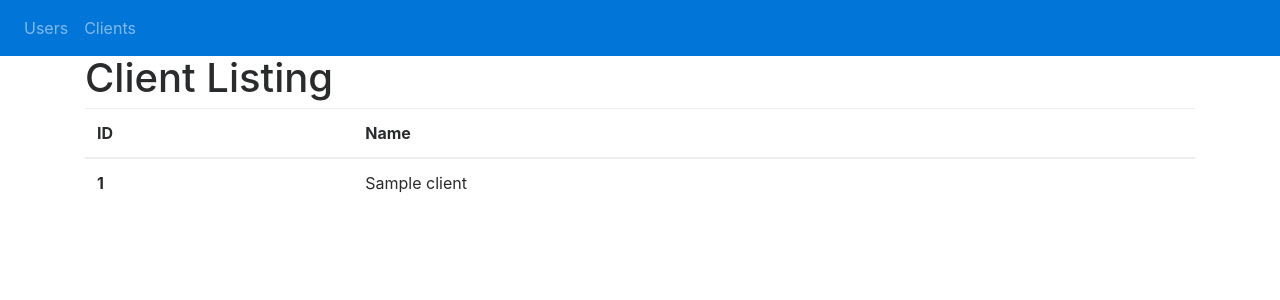
After one commit to OnlyHeStandsHere/notify, a Flask app: template client/templates/clients.html in a window 1280 px wide. The commit adds this page. Shown: the top 300 px of the page. Run offline with Flask 2, Linux system fonts and the light colour scheme; the template is opened without the code that fills it: most values are stand-ins (such as "Sample title", 1, 10 or a date in 2020); some libraries are stand-ins or nearby versions.

Commit message:
added clients listing

```diff
--- /dev/null
+++ b/client/static/clients.js
@@ -0,0 +1,17 @@
+console.log('script loaded for clients');
+
+var app = new Vue({
+    el: '#app',
+    delimiters: ['[[', ']]'],
+    data:{
+        clients: [],
+    },
+
+    created(){
+        fetch('http://127.0.0.1:5000/clients/api/index')
+            .then(response => response.json())
+            .then(json => {
+                this.clients = json
+            })
+    }
+});
--- /dev/null
+++ b/client/templates/clients.html
@@ -0,0 +1,22 @@
+{% extends 'layout.html' %}
+
+{% block content %}
+<div id="app" xmlns:v-bind="http://www.w3.org/1999/xhtml">
+<h1>Client Listing</h1>
+    <table class="table">
+        <thead>
+            <tr>
+                <th scope="col">ID</th>
+                <th scope="col">Name</th>
+            </tr>
+        </thead>
+        <tbody>
+            <tr v-for="client in clients">
+                <th scope="row">[[ client.id ]]</th>
+                <td v-bind:id="client.id">[[ client.name ]]</td>
+            </tr>
+    </table>
+</div>
+
+<script rel="script" src="{{ url_for('client.static', filename='clients.js') }}"></script>
+{% endblock %}
--- a/clients/views.py
+++ b/client/views.py
@@ -12,7 +12,7 @@ client = Blueprint('client', __name__,
 
 @client.route('/home')
 def client_home():
-    return render_template('index.html', title='Clients')
+    return render_template('clients.html', title='Clients')
 
 
 @client.route('/api/index')
--- a/clients/static/clients.js
+++ /dev/null
@@ -1 +0,0 @@
-console.log('script loaded for clients');
--- a/models/models.py
+++ b/models/models.py
@@ -69,5 +69,6 @@ class Client(Base):
     @property
     def serialize(self):
         return {
+            'id': self.id,
             'name': self.name
         }
--- a/notify.py
+++ b/notify.py
@@ -1,8 +1,8 @@
 from flask import Flask, render_template, request, url_for, jsonify
 from models.database import db_session
-from models.models import User
+
 from users.views import users
-from clients.views import client
+from client.views import client
 
 app = Flask(__name__)
 app.register_blueprint(users)
--- a/templates/layout.html
+++ b/templates/layout.html
@@ -15,7 +15,7 @@
         <div class="collapse navbar-collapse" id="navbarNavAltMarkup">
             <div class="navbar-nav">
                 <a class="nav-item nav-link" href="{{ url_for('users.user_index') }}">Users</a>
-                <a class="nav-item nav-link" href="{{ url_for('clients.client_home') }}">Clients</a>
+                <a class="nav-item nav-link" href="{{ url_for('client.client_home') }}">Clients</a>
             </div>
         </div>
     </nav>
```
Also changed, not shown: clients/templates/index.html (deleted, +0 -8 lines).
